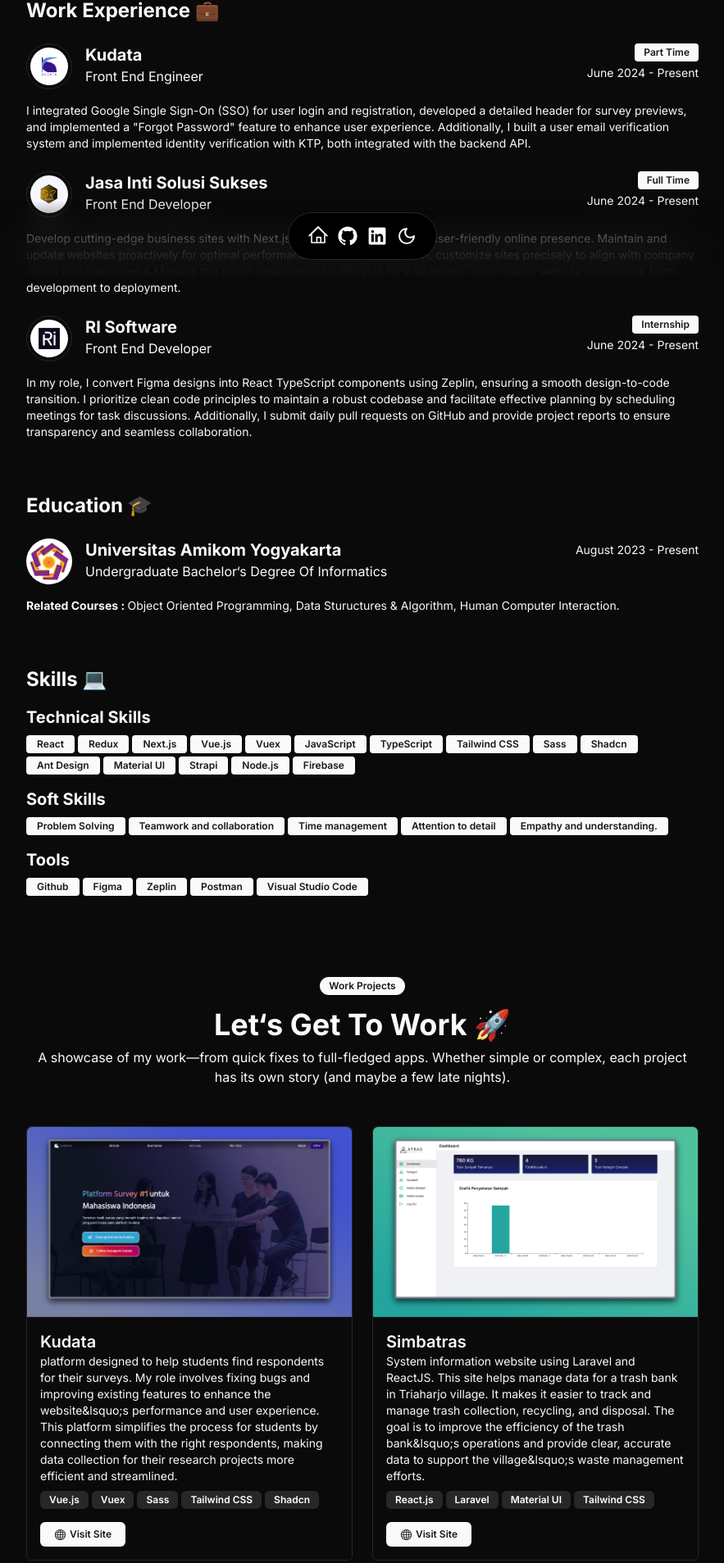
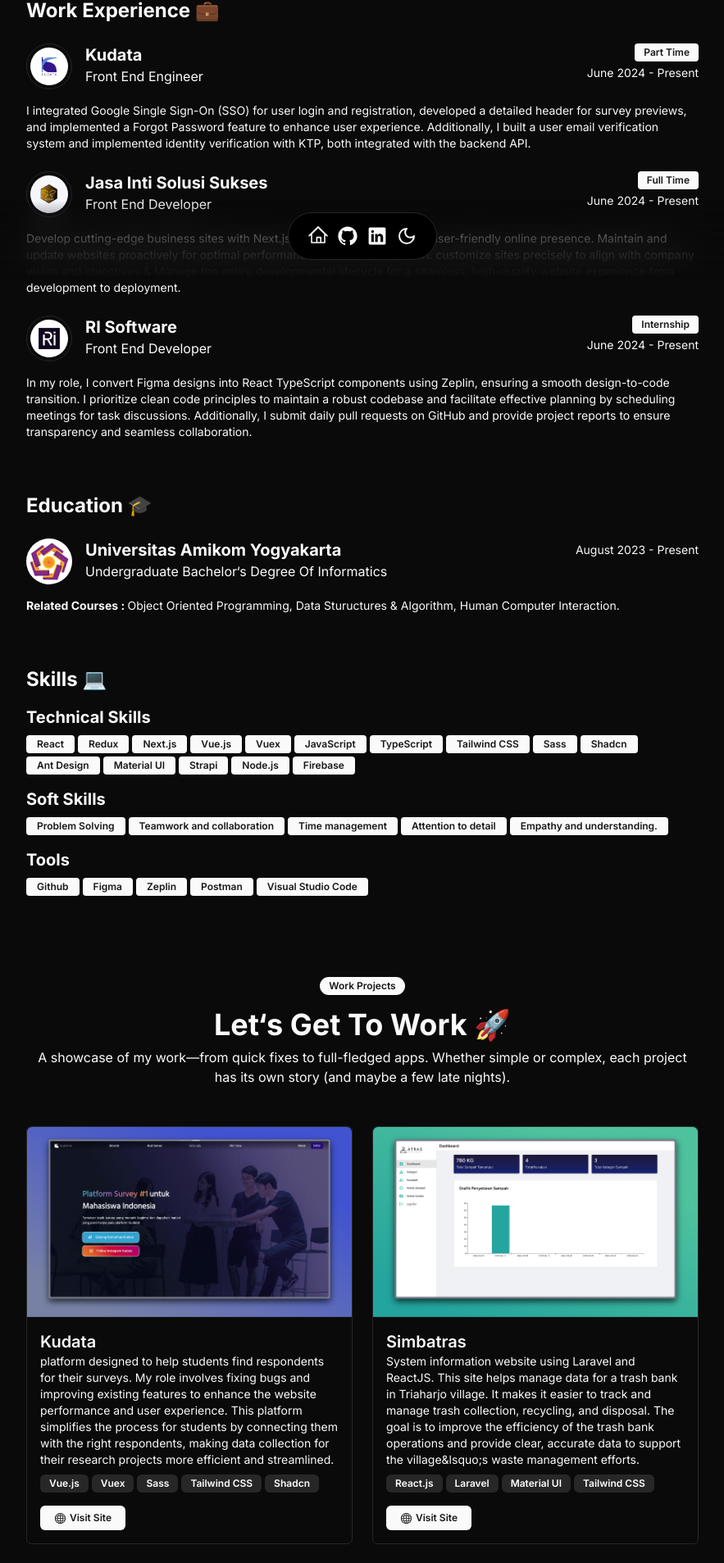
Before and after one commit to Agil-Saputra/portofolio-v3, a Next.js app: page / in a window 1280 px wide. Shown: the part 459-2366 px from the top of the page at 82% size, without its empty margins (198-1081 px from the left). Built offline with nearby package versions, Linux system fonts and the light colour scheme.

Commit message:
fix: delete lsquo in project description

```diff
--- a/src/app/components/workExperience.tsx
+++ b/src/app/components/workExperience.tsx
@@ -11,7 +11,7 @@
       position: "Front End Engineer",
       period: "June 2024 - Present",
       description:
-        'I integrated Google Single Sign-On (SSO) for user login and registration, developed a detailed header for survey previews, and implemented a "Forgot Password" feature to enhance user experience. Additionally, I built a user email verification system and implemented identity verification with KTP, both integrated with the backend API.',
+        'I integrated Google Single Sign-On (SSO) for user login and registration, developed a detailed header for survey previews, and implemented a Forgot Password feature to enhance user experience. Additionally, I built a user email verification system and implemented identity verification with KTP, both integrated with the backend API.',
       type: "Part Time",
       logo: kudataLogo,
     },
--- a/src/app/components/workProjects.tsx
+++ b/src/app/components/workProjects.tsx
@@ -13,7 +13,7 @@
   const projects = [
     {
       name: "Kudata",
-      description: "platform designed to help students find respondents for their surveys. My role involves fixing bugs and improving existing features to enhance the website&lsquo;s performance and user experience. This platform simplifies the process for students by connecting them with the right respondents, making data collection for their research projects more efficient and streamlined.",
+      description: "platform designed to help students find respondents for their surveys. My role involves fixing bugs and improving existing features to enhance the website performance and user experience. This platform simplifies the process for students by connecting them with the right respondents, making data collection for their research projects more efficient and streamlined.",
       link: "https://kudata.id",
       source: "",
       image: kudata,
@@ -22,7 +22,7 @@
     {
       name: "Simbatras",
       description:
-        "System information website using Laravel and ReactJS. This site helps manage data for a trash bank in Triaharjo village. It makes it easier to track and manage trash collection, recycling, and disposal. The goal is to improve the efficiency of the trash bank&lsquo;s operations and provide clear, accurate data to support the village&lsquo;s waste management efforts.",
+        "System information website using Laravel and ReactJS. This site helps manage data for a trash bank in Triaharjo village. It makes it easier to track and manage trash collection, recycling, and disposal. The goal is to improve the efficiency of the trash bank operations and provide clear, accurate data to support the village&lsquo;s waste management efforts.",
       link: "https://simbatras.com",
       source: "",
       image: simbatras,
```
